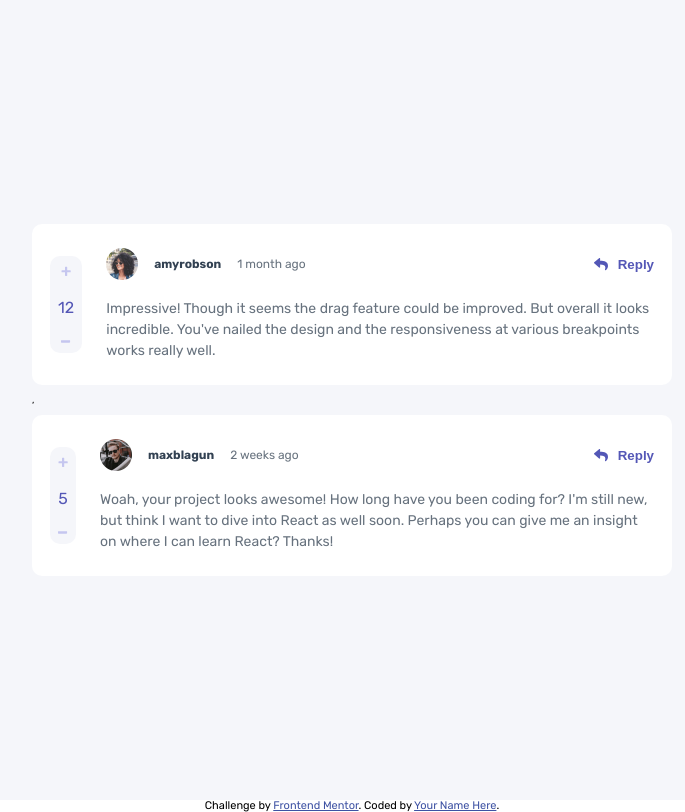
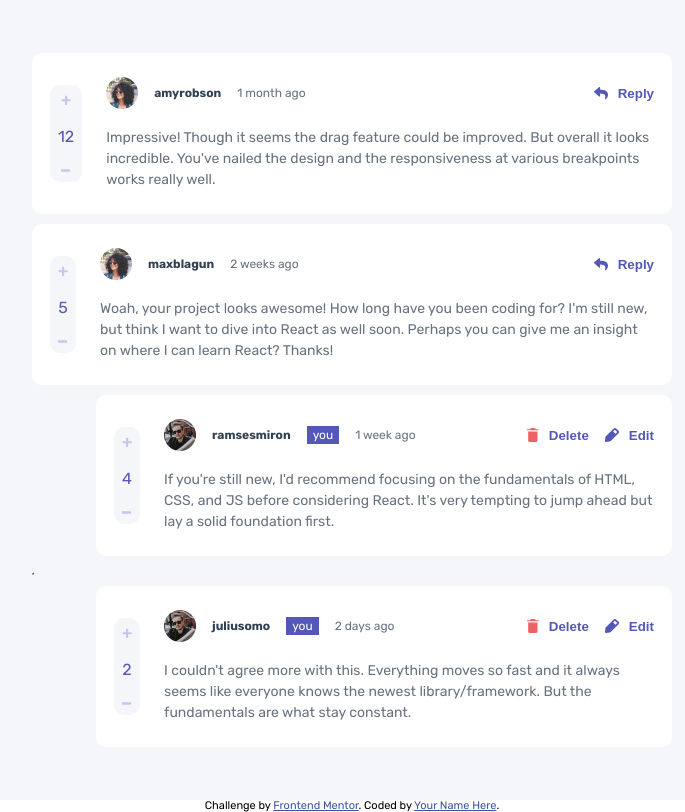
Before and after one commit to DreamCoder7/interactive-comments-section-main, a website built with Parcel: page index.html in a window 1280 px wide. Shown: the whole page, without its empty margins (288-973 px from the left). Built offline with nearby package versions, Linux system fonts and the light colour scheme.

Commit message:
Finishing replied comment

```diff
--- a/src/css/style.css
+++ b/src/css/style.css
@@ -34,10 +34,17 @@ body {
   min-height: 100vh;
   background-color: var(--color--very--light--gray);
   position: relative;
+  padding: 3.2rem 0;
 
   display: flex;
   justify-content: center;
   align-items: center;
+}
+
+.comments__list--cont {
+  display: flex;
+  flex-direction: column;
+  gap: 1rem;
 }
 
 .comments__list {
@@ -47,6 +54,7 @@ body {
   gap: 1rem;
 }
 
+.comment__reply,
 .comments__list--item {
   list-style: none;
   background-color: var(--color--white);
@@ -132,9 +140,11 @@ body {
 
 /* Reply */
 .comment__reply {
+  align-self: flex-end;
   display: flex;
   align-items: flex-start;
   gap: 1rem;
+  width: 90%;
 }
 
 .comment__reply--img {
--- a/src/js/View/View.js
+++ b/src/js/View/View.js
@@ -5,6 +5,6 @@ export default class View {
     this._data = data;
     const markup = this._generateMarkup();
 
-    this._parentElement.insertAdjacentHTML("afterbegin", markup);
+    this._parentElement.insertAdjacentHTML("beforeend", markup);
   }
 }
--- a/src/js/View/commentView.js
+++ b/src/js/View/commentView.js
@@ -2,17 +2,19 @@ import View from "./View.js";
 import iconPlus from "url:../../images/icons/icon-plus.svg";
 import iconMinus from "url:../../images/icons/icon-minus.svg";
 import iconReply from "url:../../images/icons/icon-reply.svg";
-// import avatars from "../../images/avatars";
-// console.log(avatars);
+import image1 from "../../images/avatars/image-amyrobson.webp";
+import image2 from "../../images/avatars/image-juliusomo.webp";
 
-console.log(iconPlus);
+// console.log(images);
 
 class CommentView extends View {
   _parentElement = document.querySelector(".comments__list");
 
   _generateMarkup() {
-    return this._data.map((data) => {
+    return this._data
+      .map((data) => {
         return `
+        <div class="comments__list--cont">
             <li class="comments__list--item">
                 <div class="item__input">
                 <img
@@ -31,7 +33,7 @@ class CommentView extends View {
                 <div class="user__comment-head">
                     <div class="user__comment--info">
                     <img
-                    src="${data.userImage.png}"
+                        src="${image1}"
                         alt="Women images"
                         class="user__img"
                     />
@@ -52,8 +54,20 @@ class CommentView extends View {
                 </blockquote>
                 </figure>
             </li>
+
+            <li class="comment__reply hidden">
+                <img
+                    src="${image2}"
+                    alt="women image"
+                    class="comment__reply--img"
+                />
+                <input type="text" class="comment__reply--input" />
+                <button class="comment__reply--btn">reply</button>
+            </li>
+        </div>
     `;
-    });
+      })
+      .join("");
   }
 }
 
--- a/src/js/View/replyView.js
+++ b/src/js/View/replyView.js
@@ -1,31 +1,97 @@
 import View from "./View.js";
+import iconPlus from "url:../../images/icons/icon-plus.svg";
+import iconMinus from "url:../../images/icons/icon-minus.svg";
+import iconEdit from "url:../../images/icons/icon-edit.svg";
+import iconDelete from "url:../../images/icons/icon-delete.svg";
+import image1 from "../../images/avatars/image-maxblagun.webp";
+import image2 from "../../images/avatars/image-ramsesmiron.webp";
 
 class ReplyView extends View {
   _parentElement = document.querySelector(".comments__list");
 
+  addHundlerReplied() {
+    this._parentElement.addEventListener("click", function (e) {
+      const commentBtn = e.target.closest(".comment__reply--btn");
+      if (!commentBtn) return;
+      a;
+      const parentText = commentBtn
+        .closest(".comments__list--cont")
+        .querySelector(".user__comment--text");
+
+      const inputValue = commentBtn
+        .closest(".comment__reply")
+        .querySelector(".comment__reply--input");
+
+      parentText.textContent = inputValue.value;
+      commentBtn.closest(".comment__reply").classList.add("hidden");
+    });
+  }
+
   addHundlerReply(hundler) {
     this._parentElement.addEventListener("click", function (e) {
       const target = e.target.closest(".item__btn");
-      console.log(target);
-      const parent = target
+      if (!target) return;
+      const parentEl = target
         .closest(".comments__list--item")
-        .querySelector(".user__name").textContent;
-      hundler(parent);
+        .querySelector(".user__name");
+      hundler(parentEl);
     });
   }
 
   _generateMarkup() {
-    return `
-        <li class="comments__list--item comment__reply">
-            <img
-                src="${this._data.userImage.png}"
-                alt="women image"
-                class="comment__reply--img"
-            />
-            <input type="text" class="comment__reply--input" />
-            <button class="comment__reply--btn">reply</button>
+    return this._data.map((data) => {
+      return `
+        <li class="comments__list--item commnet__replied">
+            <div class="item__input">
+                <img
+                src="${iconPlus}"
+                alt="plus icon"
+                class="item__input--icon"
+                />
+                <p class="item__input--num">${data.score}</p>
+                <img
+                src="${iconMinus}"
+                alt="minus icon"
+                class="item__input--icon"
+                />
+            </div>
+            <figure class="user__comment">
+                <div class="user__comment-head">
+                <div class="user__comment--info">
+                    <img
+                    src="${image1}"
+                    alt="Women images"
+                    class="user__img"
+                    />
+                    <p class="user__name">${data.user.username}</p>
+                    <span class="owner">you</span>
+                    <p class="user__period">${data.createdAt}</p>
+                </div>
+                <div class="btns">
+                    <button class="item__btn btn__delete">
+                    <img
+                        src="${iconDelete}"
+                        alt="Edit icon"
+                        class="item__btn-icon"
+                    />
+                    Delete
+                    </button>
+                    <button class="item__btn btn__edit">
+                    <img
+                        src="${iconEdit}"
+                        alt="Edit icon"
+                        class="item__btn-icon"
+                    />
+                    Edit
+                    </button>
+                </div>
+                </div>
+                <blockquote class="user__comment--text">
+                    ${data.content}
+                </blockquote>
         </li>
-    `;
+      `;
+    });
   }
 }
 
--- a/src/js/controller.js
+++ b/src/js/controller.js
@@ -4,8 +4,7 @@ import * as model from "./model.js";
 import View from "./View/View.js";
 import commentView from "./View/commentView.js";
 import replyView from "./View/replyView.js";
-
-console.log(model.state.comments);
+// import deleteView from "./View/deleteView.js";
 
 const controlComment = function () {
   commentView.render(model.state.comments);
@@ -13,17 +12,20 @@ const controlComment = function () {
 
 const controlReply = function (name) {
   model.state.comments.map((comment) => {
-    if (name === comment.userName) {
-      replyView.render(comment);
+    if (name.textContent === comment.userName) {
+      name
+        .closest(".comments__list--cont")
+        .querySelector(".comment__reply")
+        .classList.remove("hidden");
     }
   });
-  // replyView.render(model.state.comments);
 };
 
 const init = function () {
   controlComment();
   replyView.addHundlerReply(controlReply);
-  // controlReply();
+  replyView.addHundlerReplied();
+  replyView.render(model.state.comments[1].replies);
 };
 
 init();
--- a/src/js/model.js
+++ b/src/js/model.js
@@ -4,6 +4,7 @@ export const state = {
   comments: [],
   currentUser: [],
 };
+console.log(state);
 
 export const getJSON = function () {
   //   state.comments.push(data.comments[0]);
@@ -14,10 +15,11 @@ export const getJSON = function () {
       content: comment.content,
       createdAt: comment.createdAt,
       id: comment.id,
-      replies: comment.replies,
       score: comment.score,
       userImage: comment.user.image,
       userName: comment.user.username,
+      replies: comment.replies,
+      //   ...(comment.replies !== 0 && { replies: comment.replies }),
     };
   });
 };
```
Also changed, not shown: index.html (+3 -1 lines), src/js/View/deleteView.js (+23 -0 lines), src/json/data.json (line endings or trailing spaces). Lines whose indentation alone changed are shown as unchanged.
